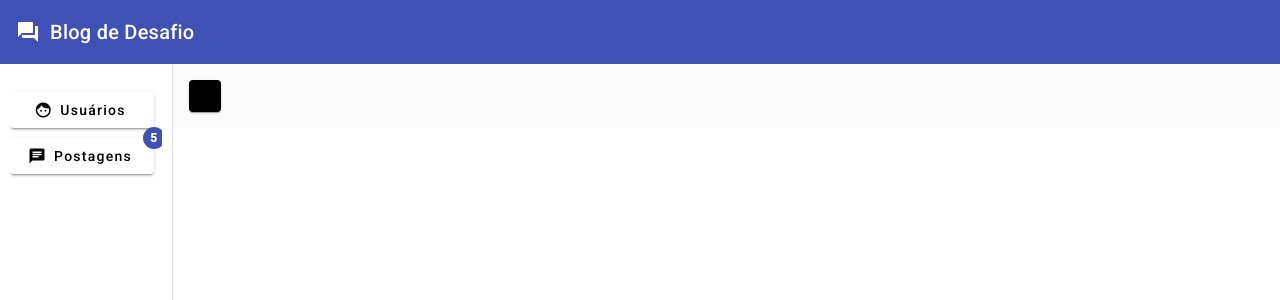
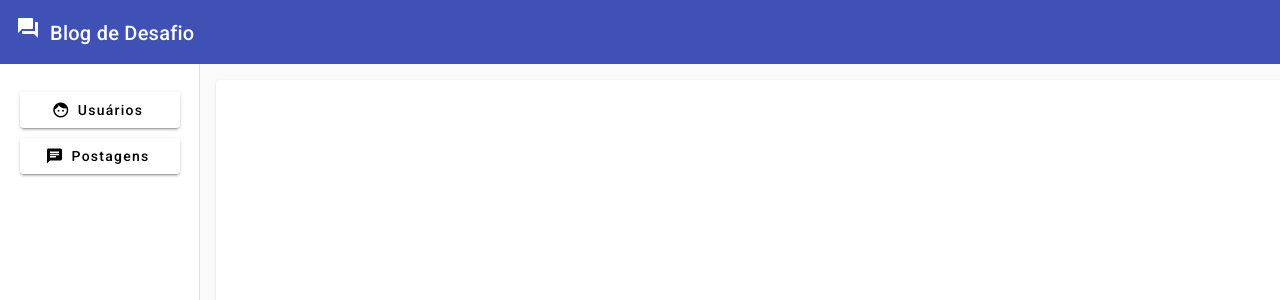
Before and after one commit to kauanrfontana/Desafio, an Angular app in the folder desafio/: page /posts in a window 1280 px wide. Before the commit this address led to /. Shown: the top 300 px of the page. Built offline with nearby package versions, Linux system fonts and the light colour scheme.

Commit message:
Cria sistema de rota e melhora aparência

```diff
--- a/desafio/src/app/app-routing.module.ts
+++ b/desafio/src/app/app-routing.module.ts
@@ -1,7 +1,20 @@
 import { NgModule } from '@angular/core';
 import { RouterModule, Routes } from '@angular/router';
 
-const routes: Routes = [];
+import { UsersComponent } from './users/users.component';
+import { PostsComponent } from './posts/posts.component';
+
+
+const routes: Routes = [
+  {
+    path: "",
+    component: UsersComponent,
+  },
+  {
+    path: "posts",
+    component: PostsComponent,
+  },
+];
 
 @NgModule({
   imports: [RouterModule.forRoot(routes)],
--- a/desafio/src/app/components/header/header.component.css
+++ b/desafio/src/app/components/header/header.component.css
@@ -1,3 +1,22 @@
 .icon-header{
     padding-right: 10px;
 }
+
+::ng-deep .mat-toolbar{
+    z-index: 998;
+    position: fixed
+  }
+  ::ng-deep .mat-tab-group{
+    margin-top:55px !important;
+  }
+
+  ::ng-deep .mat-tab-header{
+        z-index: 999;
+        width:100vw;
+        position: fixed  !important;
+        background-color: red !important;
+  }
+  ::ng-deep .mat-tab-body-wrapper{
+      position: relative !important;
+      margin-top:55px;
+  }
--- a/desafio/src/app/components/header/header.component.html
+++ b/desafio/src/app/components/header/header.component.html
@@ -1,3 +1,3 @@
-<mat-toolbar class="mat-elevation-z2" color="primary">
-	<mat-icon class="icon-header">forum</mat-icon><span>Blog de Desafio</span>
+<mat-toolbar class="header" color="primary" >
+	<span><mat-icon class="icon-header">forum</mat-icon>Blog de Desafio</span>
 </mat-toolbar>
--- a/desafio/src/app/components/navbar/navbar.component.css
+++ b/desafio/src/app/components/navbar/navbar.component.css
@@ -1,11 +1,18 @@
-.container {
+.mat-sidenav-container {
     display: flex;
   }
 
 .sidenav {
-    width: 13.5%;
+    width: 200px;
     display: flex;
     padding: 10px;
+}
+
+.nav-list{
+  display: flex;
+  flex-direction: column;
+  justify-content: center;
+  align-items: center;
 }
 
 .nav-icon{
@@ -15,7 +22,7 @@
 
 .nav-items{
     margin-top: 10px;
-    width: 9rem;
+    width: 10rem;
 }
 
 .nav-items:hover{
@@ -24,4 +31,9 @@
 
 .content{
     padding: 1rem;
+    padding-top: 5rem;
 }
+
+.mat-badge-medium.mat-badge-above .mat-badge-content {
+    right: -20px;
+}
--- a/desafio/src/app/components/navbar/navbar.component.html
+++ b/desafio/src/app/components/navbar/navbar.component.html
@@ -1,11 +1,11 @@
 <mat-sidenav-container class="container">
 	<mat-sidenav mode="side" opened class="sidenav" mode="side" opened fixedInViewport="true" fixedTopGap="64">
 		<mat-nav-list class="nav-list">
-			<div mat-list-item><a mat-raised-button class="nav-items"><mat-icon class="nav-icon">face</mat-icon>Usuários</a></div>
-			<div mat-list-item  matBadgeColor="accent"><a mat-raised-button class="nav-items" [matBadge]="badges"><mat-icon class="nav-icon">chat</mat-icon>Postagens</a></div>
+			<div mat-list-item routerLink="/"><a mat-raised-button class="nav-items"><mat-icon class="nav-icon">face</mat-icon>Usuários</a></div>
+			<div mat-list-item  matBadgeColor="accent" routerLink="/posts"><a mat-raised-button class="nav-items"><mat-icon class="nav-icon">chat</mat-icon><span [matBadge]="badges">Postagens</span></a></div>
 		</mat-nav-list>
 	</mat-sidenav>
 	<mat-sidenav-content class="content">
-		<app-users></app-users>
+  		<router-outlet></router-outlet>
 	</mat-sidenav-content>
 </mat-sidenav-container>
--- a/desafio/src/app/components/navbar/navbar.component.ts
+++ b/desafio/src/app/components/navbar/navbar.component.ts
@@ -6,5 +6,5 @@ import { Component } from '@angular/core';
   styleUrls: ['./navbar.component.css']
 })
 export class NavbarComponent {
-  badges = 5
+  badges = null
 }
--- a/desafio/src/app/posts/posts.component.css
+++ b/desafio/src/app/posts/posts.component.css
@@ -0,0 +1,5 @@
+.card-content{
+  background-color: white;
+  width: 102rem;
+  height: 100rem;
+}
--- a/desafio/src/app/posts/posts.component.html
+++ b/desafio/src/app/posts/posts.component.html
@@ -1 +1,5 @@
-<p>posts works!</p>
+<mat-card class="card-content">
+  <mat-card-content >
+
+  </mat-card-content>
+</mat-card>
--- a/desafio/src/app/users/users.component.css
+++ b/desafio/src/app/users/users.component.css
@@ -1,3 +1,5 @@
 .card-content{
     background-color: black;
+    width: 102rem;
+    height: 100rem;
 }
```
